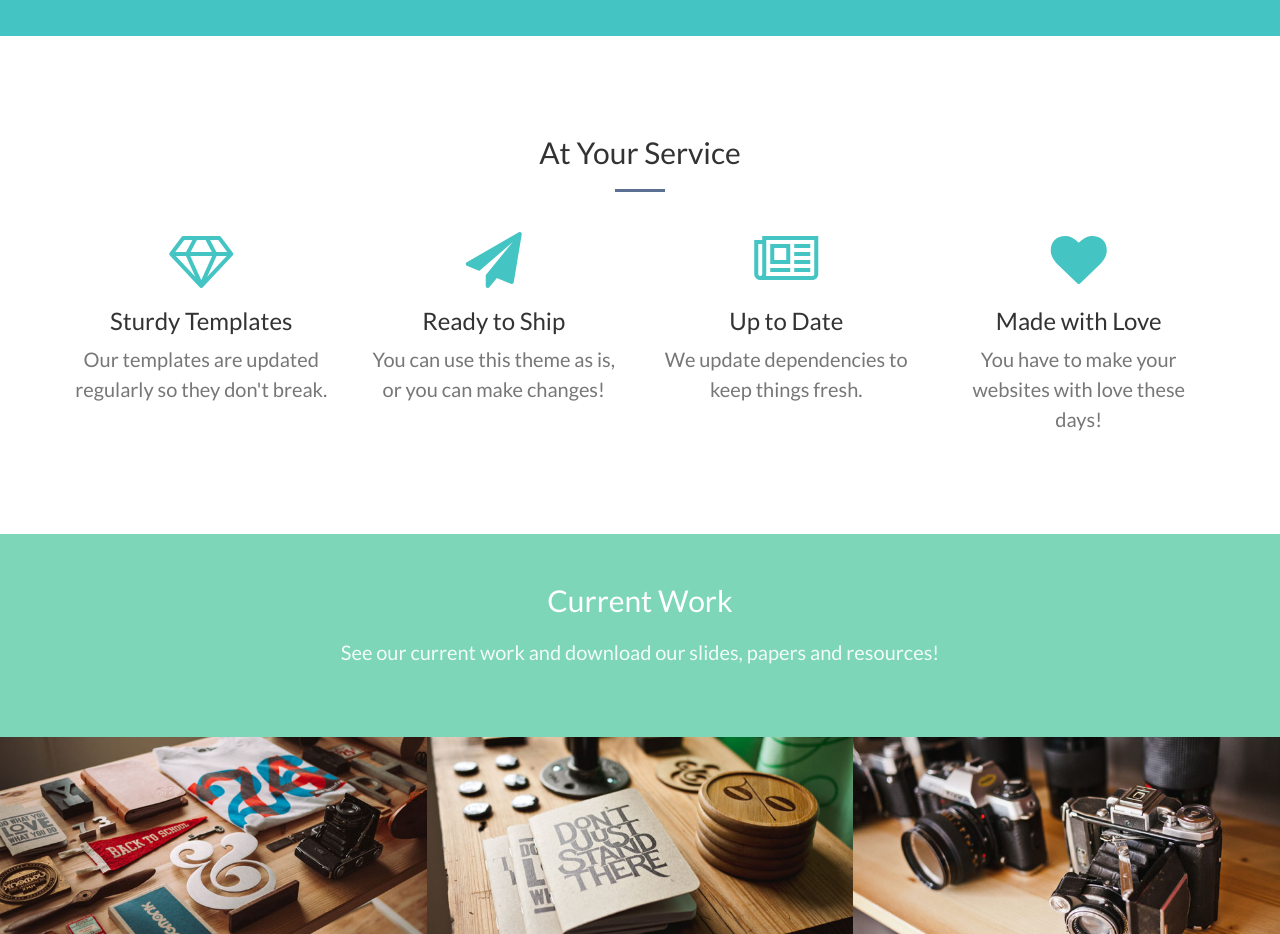
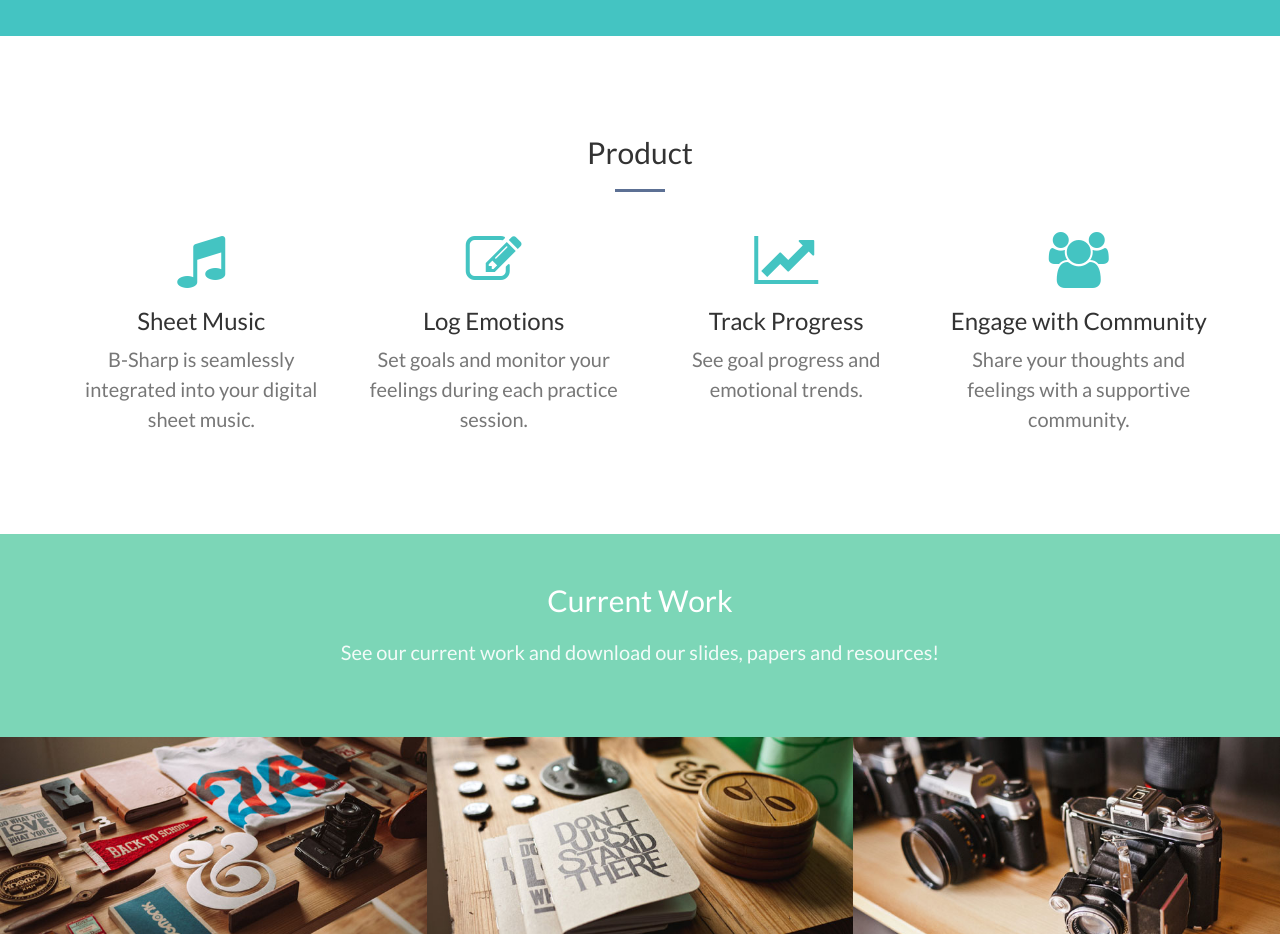
Before and after one commit to nscrimshaw/CS147_ProjectWebsite, a plain HTML site: page index.html in a window 1280 px wide. Shown: the part 1320-2254 px from the top of the page. Drawn offline with nearby package versions, Linux system fonts and the light colour scheme.

Commit message:
More changes
More content, color tweaks, icon swaps

```diff
--- a/css/creative.css
+++ b/css/creative.css
@@ -402,7 +402,7 @@ fieldset[disabled] .btn-default.active {
 .open > .dropdown-toggle.btn-primary {
     border-color: #ed431f;
     color: #fff;
-    background-color: #ee4b28;
+    background-color: #44c4c2;
 }
 
 .btn-primary:active,
--- a/index.html
+++ b/index.html
@@ -57,7 +57,7 @@
                         <a class="page-scroll" href="#about">About</a>
                     </li>
                     <li>
-                        <a class="page-scroll" href="#services">Services</a>
+                        <a class="page-scroll" href="#services">Product</a>
                     </li>
                     <li>
                         <a class="page-scroll" href="#portfolio">Portfolio</a>
@@ -101,7 +101,7 @@
         <div class="container">
             <div class="row">
                 <div class="col-lg-12 text-center">
-                    <h2 class="section-heading">At Your Service</h2>
+                    <h2 class="section-heading">Product</h2>
                     <hr class="primary">
                 </div>
             </div>
@@ -110,30 +110,30 @@
             <div class="row">
                 <div class="col-lg-3 col-md-6 text-center">
                     <div class="service-box">
-                        <i class="fa fa-4x fa-diamond wow bounceIn text-primary"></i>
-                        <h3>Sturdy Templates</h3>
-                        <p class="text-muted">Our templates are updated regularly so they don't break.</p>
+                        <i class="fa fa-4x fa-music wow bounceIn text-primary"></i>
+                        <h3>Sheet Music</h3>
+                        <p class="text-muted">B-Sharp is seamlessly integrated into your digital sheet music.</p>
                     </div>
                 </div>
                 <div class="col-lg-3 col-md-6 text-center">
                     <div class="service-box">
-                        <i class="fa fa-4x fa-paper-plane wow bounceIn text-primary" data-wow-delay=".1s"></i>
-                        <h3>Ready to Ship</h3>
-                        <p class="text-muted">You can use this theme as is, or you can make changes!</p>
+                        <i class="fa fa-4x fa-edit wow bounceIn text-primary" data-wow-delay=".1s"></i>
+                        <h3>Log Emotions</h3>
+                        <p class="text-muted">Set goals and monitor your feelings during each practice session.</p>
                     </div>
                 </div>
                 <div class="col-lg-3 col-md-6 text-center">
                     <div class="service-box">
-                        <i class="fa fa-4x fa-newspaper-o wow bounceIn text-primary" data-wow-delay=".2s"></i>
-                        <h3>Up to Date</h3>
-                        <p class="text-muted">We update dependencies to keep things fresh.</p>
+                        <i class="fa fa-4x fa-line-chart wow bounceIn text-primary" data-wow-delay=".2s"></i>
+                        <h3>Track Progress</h3>
+                        <p class="text-muted">See goal progress and emotional trends.</p>
                     </div>
                 </div>
                 <div class="col-lg-3 col-md-6 text-center">
                     <div class="service-box">
-                        <i class="fa fa-4x fa-heart wow bounceIn text-primary" data-wow-delay=".3s"></i>
-                        <h3>Made with Love</h3>
-                        <p class="text-muted">You have to make your websites with love these days!</p>
+                        <i class="fa fa-4x fa-users wow bounceIn text-primary" data-wow-delay=".3s"></i>
+                        <h3>Engage with Community</h3>
+                        <p class="text-muted">Share your thoughts and feelings with a supportive community. </p>
                     </div>
                 </div>
             </div>
```
